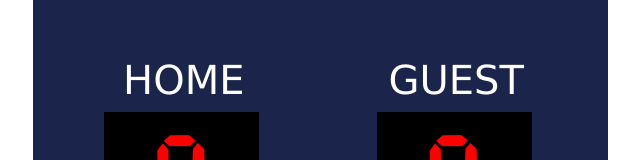
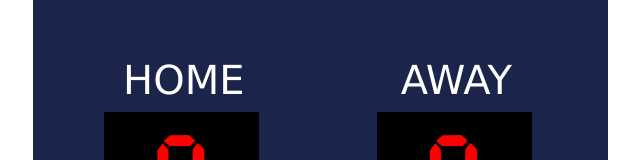
Before and after one commit to kdaltondev/Basketball-Scoreboard, a plain HTML site: page index.html in a window 1280 px wide. Shown: the top 160 px of the page, without its empty margins (320-960 px from the left). Drawn offline with nearby package versions, Linux system fonts and the light colour scheme.

Commit message:
Changed from guest to away

```diff
--- a/index.html
+++ b/index.html
@@ -13,8 +13,8 @@
                     <button class="btn" onclick="home2()">+2</button>
                     <button class="btn" onclick="home3()">+3</button>
                 </div>
-               <div class="guest">
-                    <h3>GUEST</h3>
+               <div class="away">
+                    <h3>AWAY</h3>
                      <p id="guestScore" class="scorebox">0</p>
                     <button class="btn" onclick="guest1()">+1</button>
                     <button class="btn" onclick="guest2()">+2</button>
```
